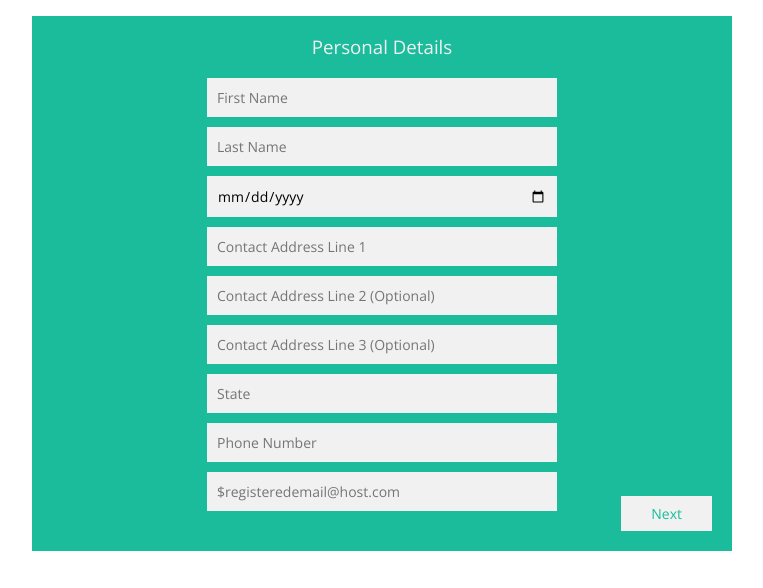
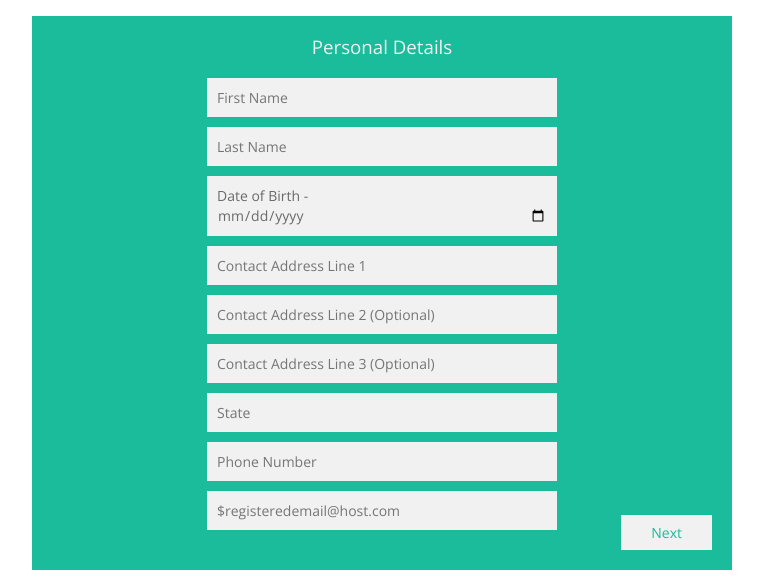
Before and after one commit to sweskills/kuti, a Python web app: template app/templates/career.html in a window 1280 px wide. Shown: the part 228-816 px from the top of the page, without its empty margins (258-1021 px from the left). Run offline with Jinja, Linux system fonts and the light colour scheme; the template is opened without the code that fills it, so the values that code supplies are empty; some libraries are stand-ins or nearby versions.

Commit message:
-Feedback Implementation v1

```diff
--- a/app/static/css/index.css
+++ b/app/static/css/index.css
@@ -132,7 +132,6 @@ fieldset{
 }
 
 .form-wrapper input[type="text"],
-.form-wrapper input[type="date"],
 .form-wrapper input[type="number"],
 .form-wrapper input[type="email"]
 {
@@ -145,6 +144,27 @@ fieldset{
     outline: none;
     font-size: 14px !important;
     font-family: 'Open Sans', sans-serif !important;
+
+}
+.form-wrapper input[type="date"]{
+  display: block;
+  padding: 10px;
+  margin: 10px auto;
+  background-color: #f1f1f1;
+  border: none;
+  width: 50%;
+  outline: none;
+  font-size: 14px !important;
+  font-family: 'Open Sans', sans-serif !important;
+  color: dimgrey;
+
+}
+
+.form-wrapper input[type="date"]:not(.has-Value):before
+{
+
+  content: attr(placeholder);
+
 
 }
 
--- a/app/templates/career.html
+++ b/app/templates/career.html
@@ -33,12 +33,12 @@
                             <h3  class="top">Personal Details</h3>
                             <input type="text" name="first-name" placeholder="First Name" id="first-name">
                             <input type="text" name="last-name" placeholder="Last Name" id="last-name">
-                            <input type="date" name="dob" placeholder="Date of Birth" id="dob">
+                          	<input type="date" placeholder="Date of Birth - " onchange="this.className=(this.value!=''?'has-value':'')">
                             <input type="text" name="address-1" placeholder="Contact Address Line 1" id="address">
 														<input type="text" name="address-2" placeholder="Contact Address Line 2 (Optional)" id="address">
 														<input type="text" name="address-3" placeholder="Contact Address Line 3 (Optional)" id="address">
                             <input type="text" name="state" placeholder="State" id="state">
-                            <input type="number" name="phone" placeholder="Phone Number" id="phone">
+                            <input type="text" name="phone" placeholder="Phone Number" id="phone">
                             <input type="email" placeholder="$registeredemail@host.com" id="email">
 
                             <div class="button">Next</div>
```
